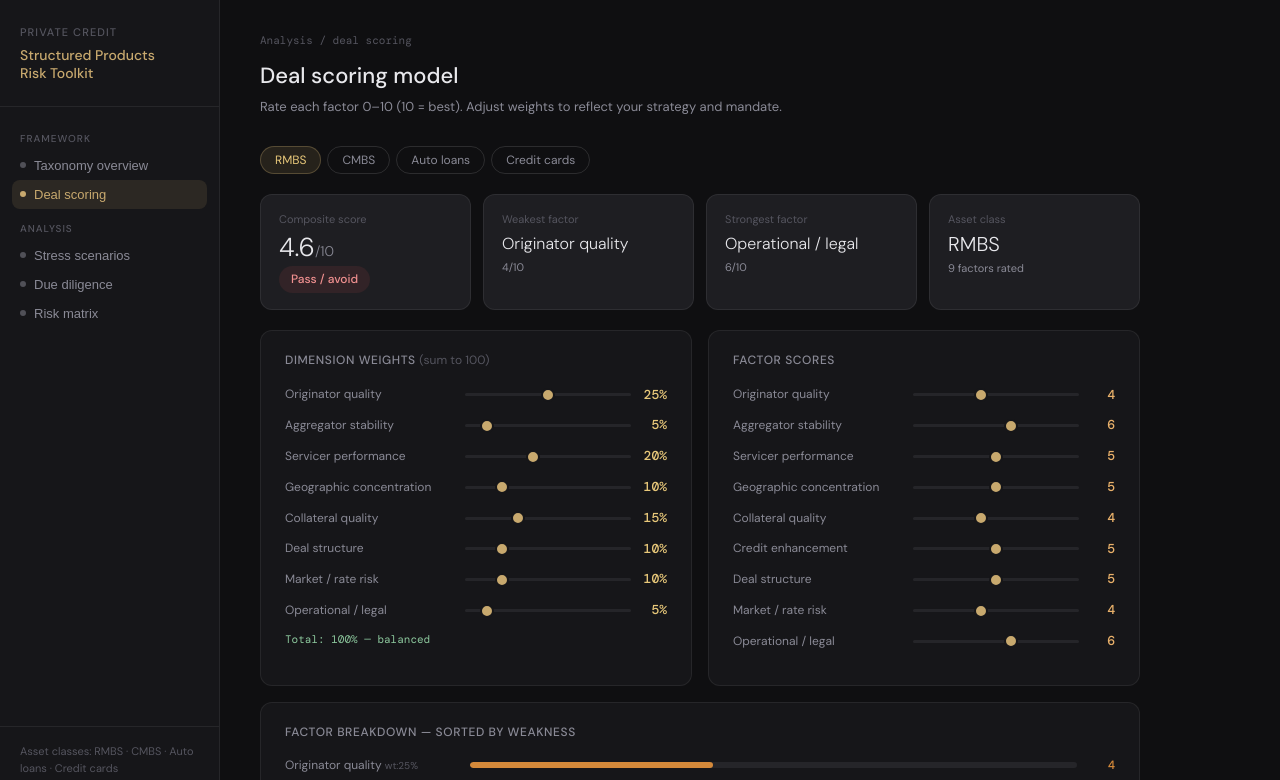
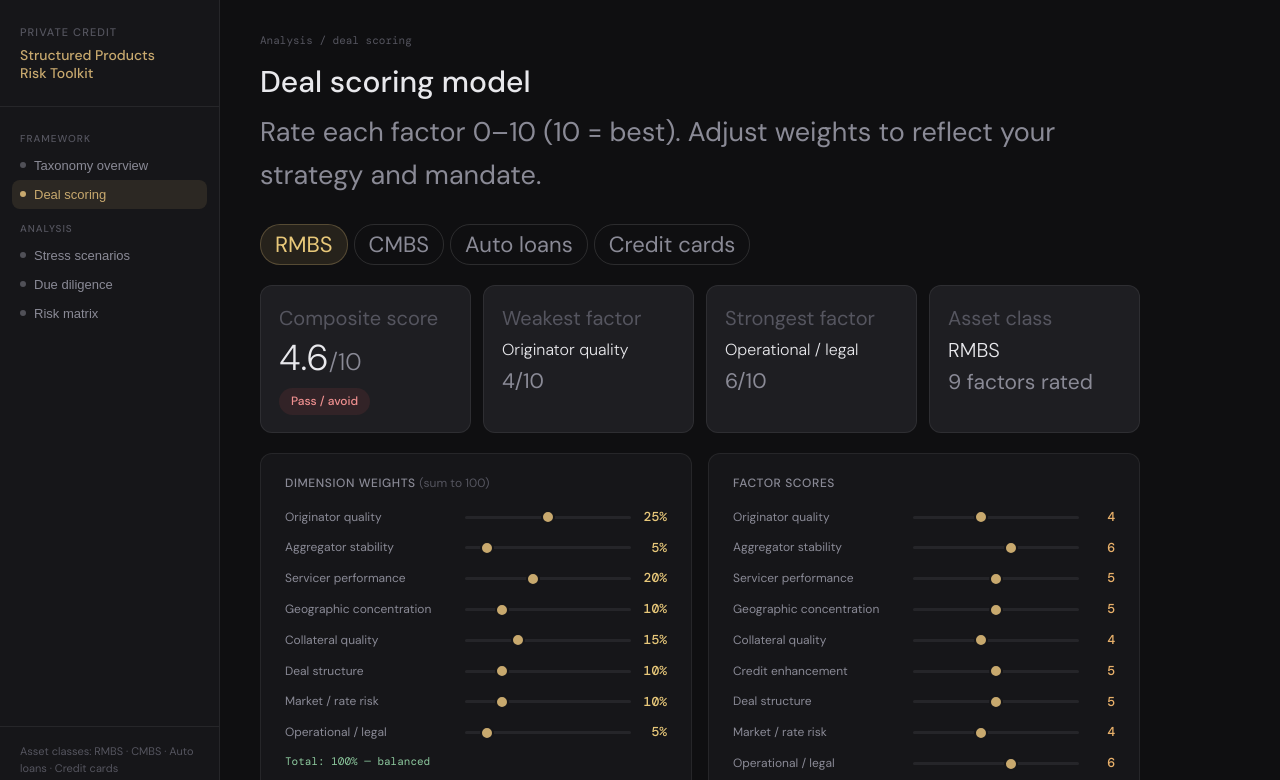
Before and after one commit to jtsumner14-pixel/RiskScorecard, a plain HTML site: page index.html in a window 1280 px wide. Both pictures are taken after a click on the button "Deal scoring". Shown: the top 780 px of the page. Drawn offline with nearby package versions, Linux system fonts and the light colour scheme.

Commit message:
Update index.html

```diff
--- a/index.html
+++ b/index.html
@@ -89,8 +89,8 @@ body {
 
 /* Header */
 .page-header { margin-bottom: 28px; }
-.page-header h1 { font-size: 22px; font-weight: 500; color: var(--text); margin-bottom: 4px; }
-.page-header p { font-size: 13px; color: var(--text2); }
+.page-header h1 { font-size: 30px; font-weight: 500; color: var(--text); margin-bottom: 4px; }
+.page-header p { font-size: 27px; color: var(--text2); }
 .breadcrumb { font-size: 11px; color: var(--text3); margin-bottom: 8px; font-family: var(--mono); }
 
 /* Cards */
@@ -106,13 +106,13 @@ body {
 /* Metric grid */
 .metric-grid { display: grid; grid-template-columns: repeat(4, 1fr); gap: 12px; margin-bottom: 20px; }
 .metric-card { background: var(--bg3); border: 1px solid var(--border); border-radius: var(--radius-lg); padding: 16px 18px; }
-.metric-label { font-size: 11px; color: var(--text3); margin-bottom: 6px; }
-.metric-val { font-size: 26px; font-weight: 300; color: var(--text); line-height: 1; }
-.metric-val span { font-size: 14px; color: var(--text2); }
-.metric-sub { font-size: 11px; color: var(--text2); margin-top: 6px; }
+.metric-label { font-size: 20px; color: var(--text3); margin-bottom: 6px; }
+.metric-val { font-size: 36px; font-weight: 300; color: var(--text); line-height: 1; }
+.metric-val span { font-size: 24px; color: var(--text2); }
+.metric-sub { font-size: 21px; color: var(--text2); margin-top: 6px; }
 
 /* Badges */
-.badge { display: inline-flex; align-items: center; gap: 4px; font-size: 11px; font-weight: 500; padding: 2px 8px; border-radius: 4px; white-space: nowrap; }
+.badge { display: inline-flex; align-items: center; gap: 4px; font-size: 21px; font-weight: 500; padding: 2px 8px; border-radius: 4px; white-space: nowrap; }
 .badge-red { background: var(--red-bg); color: var(--red-text); }
 .badge-amber { background: var(--amber-bg); color: var(--amber-text); }
 .badge-green { background: var(--green-bg); color: var(--green-text); }
@@ -121,7 +121,7 @@ body {
 /* Asset class tabs */
 .ac-tabs { display: flex; gap: 6px; flex-wrap: wrap; margin-bottom: 20px; }
 .ac-tab {
-  font-size: 12px; padding: 5px 14px; border-radius: 20px;
+  font-size: 22px; padding: 5px 14px; border-radius: 20px;
   border: 1px solid var(--border2); background: transparent;
   color: var(--text2); cursor: pointer; transition: all .15s;
   font-family: var(--font);
@@ -131,7 +131,7 @@ body {
 
 /* Section label */
 .section-label {
-  font-size: 10px; font-weight: 500; color: var(--text3);
+  font-size: 20px; font-weight: 500; color: var(--text3);
   letter-spacing: .1em; text-transform: uppercase;
   margin: 20px 0 10px;
 }
```
